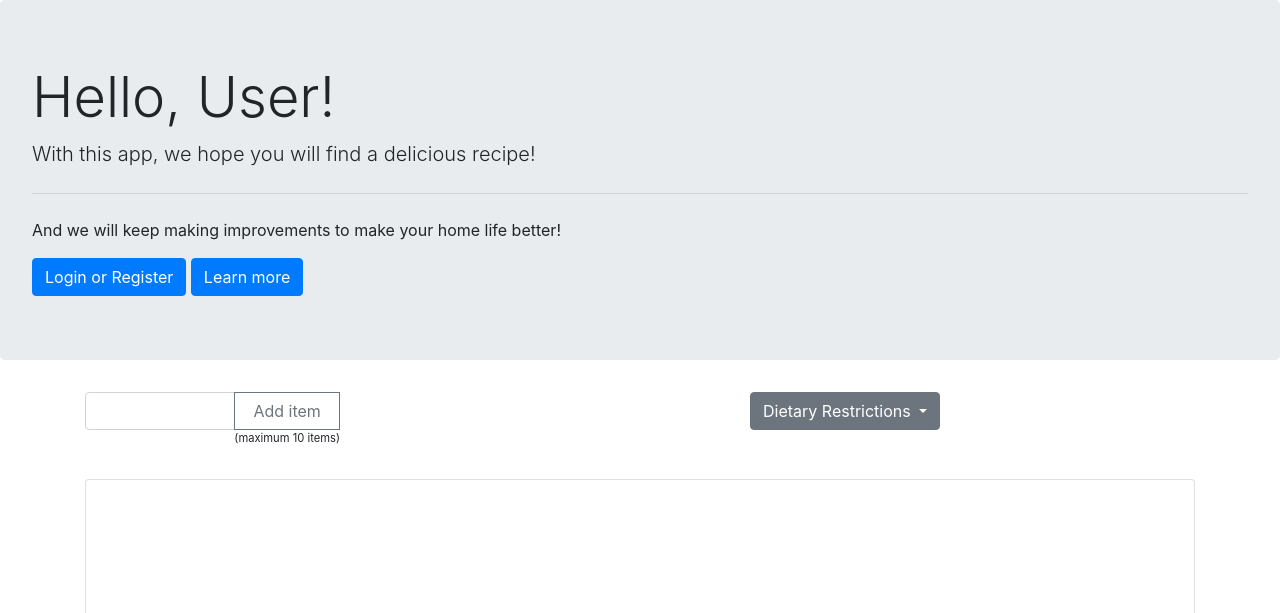
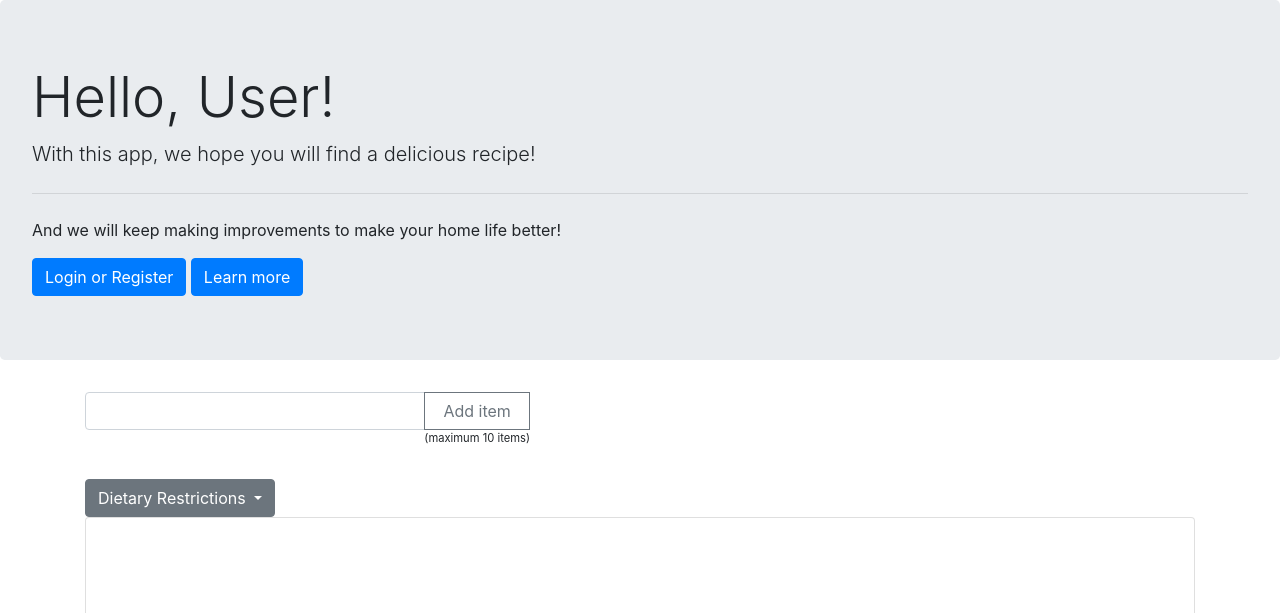
Before and after one commit to Dracopickles/pantry-wizard, a plain HTML site: page index.html in a window 1280 px wide. Shown: the top 613 px of the page. Drawn offline with nearby package versions, Linux system fonts and the light colour scheme.

Commit message:
Update index.html
wider entry button

```diff
--- a/index.html
+++ b/index.html
@@ -25,7 +25,7 @@
   </div>
   <div class="container">
     <div class="row">
-      <div class="col-md-3">
+      <div class="col-md-5">
         <div class="input-group mb-3">
           <input type="text" id="keyword-text" class="form-control" aria-label="add-keyword" aria-describedby="add-keyword-button">
           <div class="input-group-append">
```
